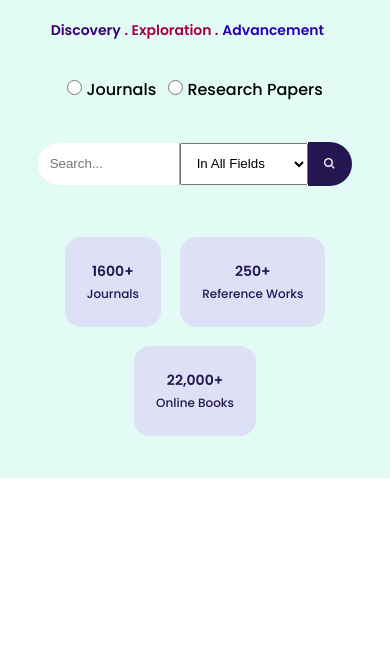
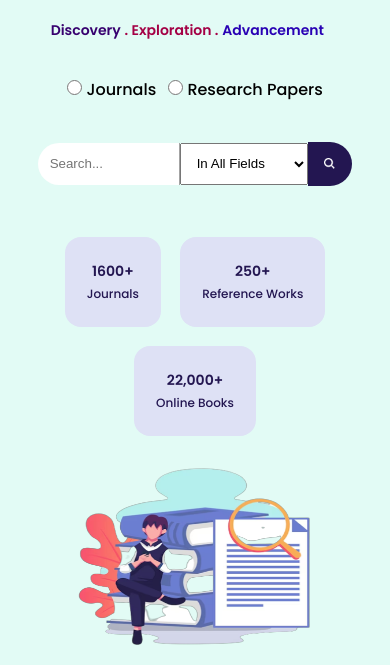
Before and after one commit to Bharat0709/MAIT-Journals, a plain HTML site: page index.html in a window 390 px wide. Shown: the part 209-874 px from the top of the page. Before the commit the page ends 844 px from the top, so only its background shows below. Drawn offline with Linux system fonts and the light colour scheme.

Commit message:
Hero chenges

```diff
--- a/style.css
+++ b/style.css
@@ -405,7 +405,8 @@ h1 {
   }
 
   .Hero-image {
-    display: none;
+    height: 180px;
+    width: 60vw;
   }
 
   .tagline {
```
